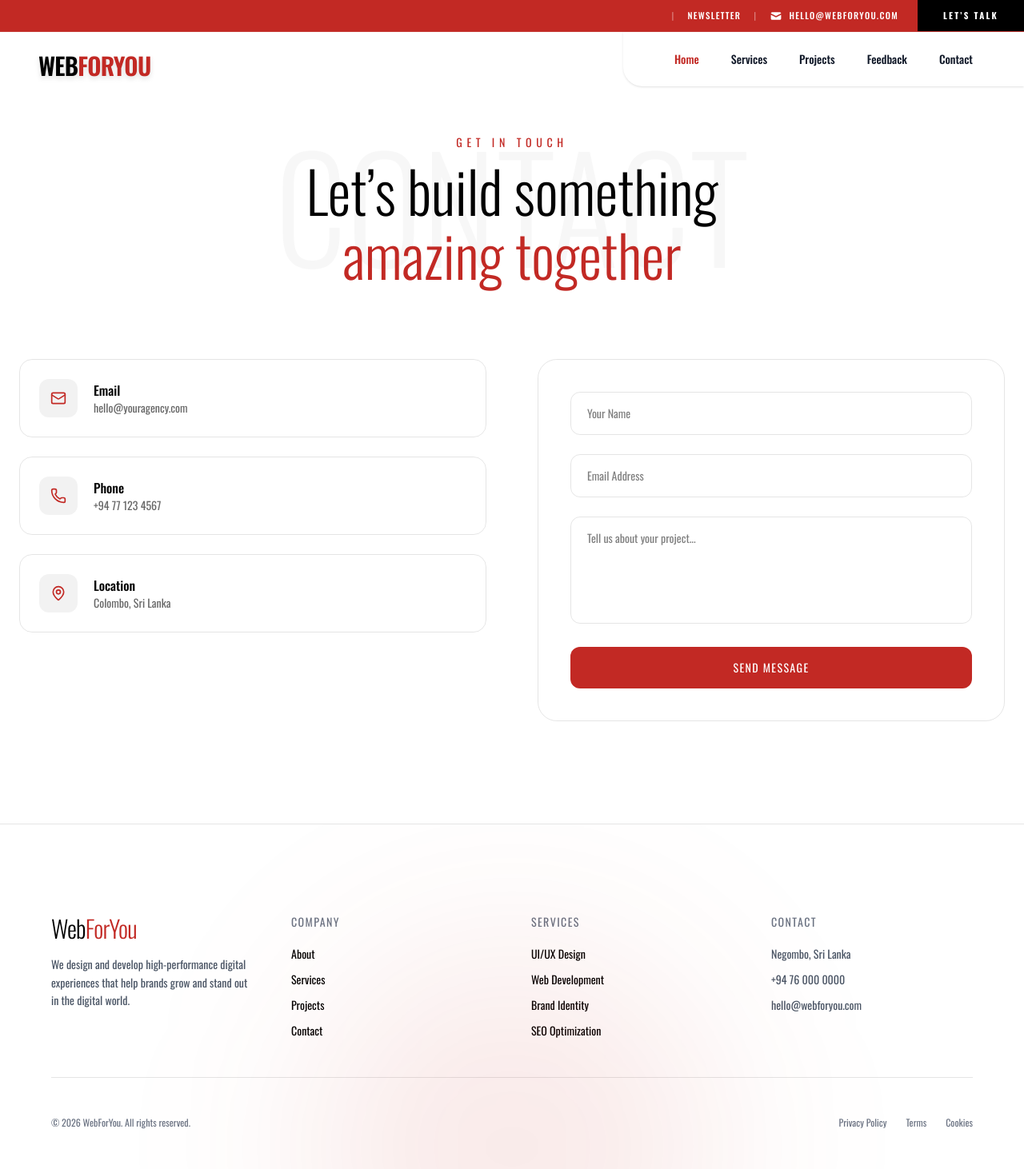
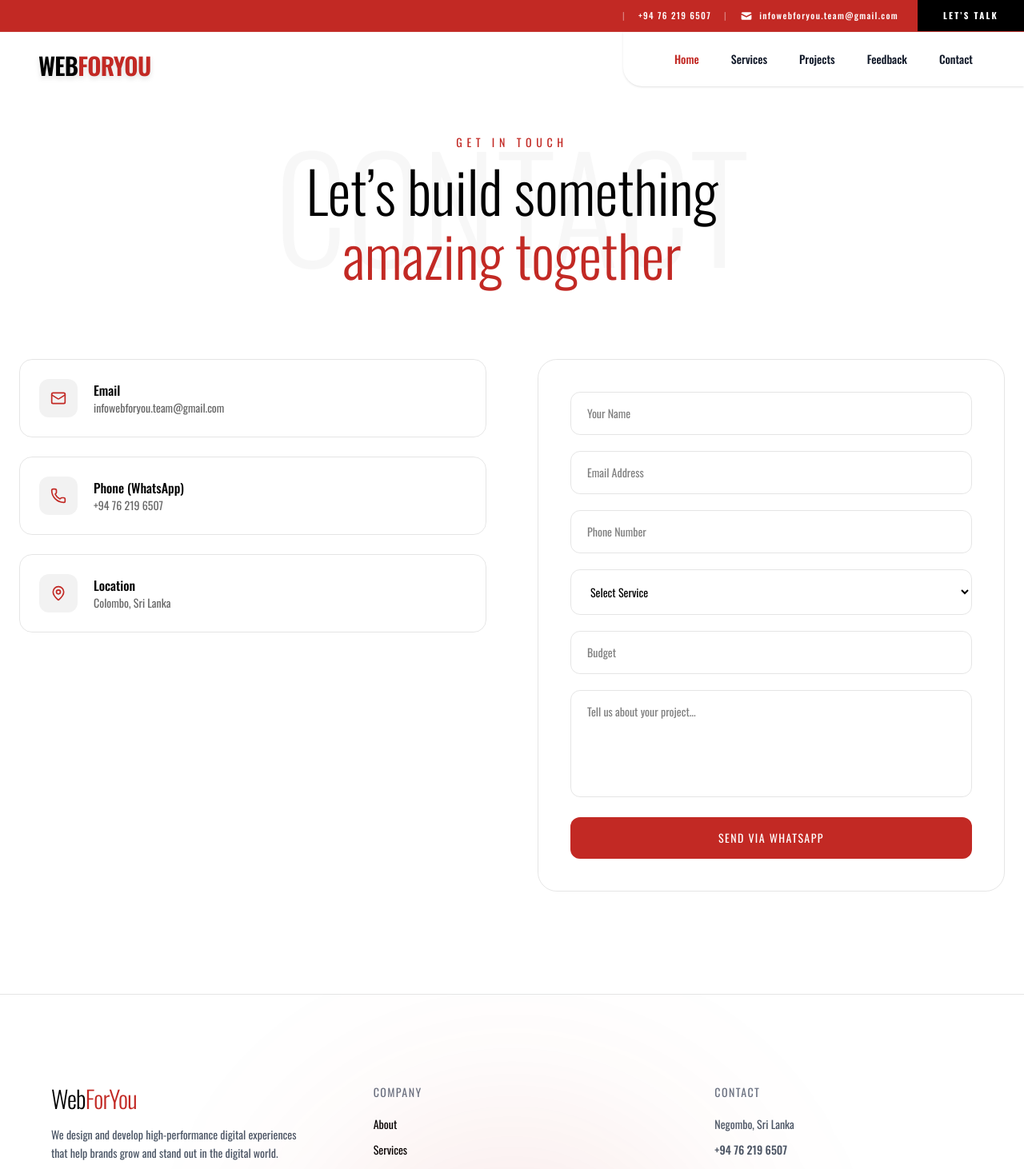
Before and after one commit to iro2002/webforyou, a React (Vite) app: page /contact in a window 1280 px wide. Shown: the top 1462 px of the page at 80% size. Built offline with nearby package versions, Linux system fonts and the light colour scheme; the HTML template or start-up script is replaced by a standard one; a web font is replaced by a local one.

Commit message:
first commit

```diff
--- a/src/components/Album.jsx
+++ b/src/components/Album.jsx
@@ -5,7 +5,7 @@ const faqs = [
   {
     question: "What services do you offer?",
     answer:
-      "We specialize in UI/UX design, full-stack web development, and brand identity design for startups and businesses.",
+      "We specialize in full-stack web development and brand identity design, helping startups and businesses build strong digital experiences",
   },
   {
     question: "How long does a project usually take?",
--- a/src/components/Contact.jsx
+++ b/src/components/Contact.jsx
@@ -1,22 +1,27 @@
 import React, { useState } from "react";
 import { motion } from "framer-motion";
 import { Mail, Phone, MapPin } from "lucide-react";
+
+const WHATSAPP_NUMBER = "94762196507";
 
 const CONTACT_INFO = [
   {
     icon: Mail,
     title: "Email",
-    detail: "hello@youragency.com",
+    detail: "infowebforyou.team@gmail.com",
+    href: "mailto:infowebforyou.team@gmail.com",
   },
   {
     icon: Phone,
-    title: "Phone",
-    detail: "+94 77 123 4567",
+    title: "Phone (WhatsApp)",
+    detail: "+94 76 219 6507",
+    href: "https://wa.me/94762196507",
   },
   {
     icon: MapPin,
     title: "Location",
     detail: "Colombo, Sri Lanka",
+    href: "https://maps.google.com/?q=Colombo,SriLanka",
   },
 ];
 
@@ -25,12 +30,49 @@ const fadeUp = {
   show: { opacity: 1, y: 0 },
 };
 
+const SERVICE_OPTIONS = [
+  "Personal Portfolio Website",
+  "Startup E-Commerce",
+  "Business Landing Page",
+  "Tourism & Travel Websites",
+  "Hotel & Resort Websites",
+  "SEO & Performance",
+  "Other",
+];
+
 const Contact = () => {
   const [formData, setFormData] = useState({
     name: "",
     email: "",
+    phone: "",
+    service: "",
+    budget: "",
     message: "",
   });
+
+  const handleSubmit = (e) => {
+    e.preventDefault();
+
+    const text = `
+📩 New Project Inquiry
+
+👤 Name: ${formData.name}
+📧 Email: ${formData.email}
+📞 Phone: ${formData.phone || "Not provided"}
+
+🧩 Service: ${formData.service}
+💰 Budget: ${formData.budget || "Not specified"}
+
+💬 Message:
+${formData.message}
+    `;
+
+    const whatsappURL = `https://wa.me/${WHATSAPP_NUMBER}?text=${encodeURIComponent(
+      text
+    )}`;
+
+    window.open(whatsappURL, "_blank");
+  };
 
   return (
     <section className="relative bg-white py-32 overflow-hidden">
@@ -44,7 +86,6 @@ const Contact = () => {
 
         {/* HEADER */}
         <div className="text-center max-w-2xl mx-auto mb-24">
-
           <motion.p
             variants={fadeUp}
             initial="hidden"
@@ -54,6 +95,7 @@ const Contact = () => {
           >
             Get In Touch
           </motion.p>
+
           <motion.h2
             variants={fadeUp}
             initial="hidden"
@@ -66,24 +108,24 @@ const Contact = () => {
               amazing together
             </span>
           </motion.h2>
-
         </div>
 
-        {/* GRID */}
         <div className="grid lg:grid-cols-2 gap-16 items-start">
 
           {/* LEFT SIDE */}
           <div className="space-y-6">
-
             {CONTACT_INFO.map((item, i) => (
-              <motion.div
+              <motion.a
                 key={i}
+                href={item.href}
+                target="_blank"
+                rel="noopener noreferrer"
                 variants={fadeUp}
                 initial="hidden"
                 whileInView="show"
                 viewport={{ once: true }}
                 transition={{ delay: i * 0.1 }}
-                className="flex items-center gap-5 border border-black/10 rounded-2xl p-6 hover:border-[#c22924]/40 transition"
+                className="flex items-center gap-5 border border-black/10 rounded-2xl p-6 hover:border-[#c22924]/40 hover:shadow-lg hover:shadow-black/5 transition cursor-pointer"
               >
                 <div className="w-12 h-12 flex items-center justify-center rounded-xl bg-black/5 text-[#c22924]">
                   <item.icon className="w-5 h-5" />
@@ -93,24 +135,24 @@ const Contact = () => {
                   <h4 className="text-black font-medium">{item.title}</h4>
                   <p className="text-black/60 text-sm">{item.detail}</p>
                 </div>
-              </motion.div>
+              </motion.a>
             ))}
-
           </div>
 
-          {/* RIGHT SIDE FORM */}
-          <motion.div
+          {/* FORM */}
+          <motion.form
+            onSubmit={handleSubmit}
             variants={fadeUp}
             initial="hidden"
             whileInView="show"
             viewport={{ once: true }}
-            className="border border-black/10 rounded-3xl p-10"
+            className="border border-black/10 rounded-3xl p-10 space-y-5"
           >
 
-            <div className="space-y-6">
-
+            {/* Name */}
             <input
               type="text"
+              required
               placeholder="Your Name"
               value={formData.name}
               onChange={(e) =>
@@ -119,8 +161,10 @@ const Contact = () => {
               className="w-full border border-black/10 rounded-xl px-5 py-4 text-sm focus:outline-none focus:border-[#c22924]"
             />
 
+            {/* Email */}
             <input
               type="email"
+              required
               placeholder="Email Address"
               value={formData.email}
               onChange={(e) =>
@@ -129,8 +173,49 @@ const Contact = () => {
               className="w-full border border-black/10 rounded-xl px-5 py-4 text-sm focus:outline-none focus:border-[#c22924]"
             />
 
+            {/* Phone (Optional) */}
+            <input
+              type="tel"
+              placeholder="Phone Number"
+              value={formData.phone}
+              onChange={(e) =>
+                setFormData({ ...formData, phone: e.target.value })
+              }
+              className="w-full border border-black/10 rounded-xl px-5 py-4 text-sm focus:outline-none focus:border-[#c22924]"
+            />
+
+            {/* Service */}
+            <select
+              required
+              value={formData.service}
+              onChange={(e) =>
+                setFormData({ ...formData, service: e.target.value })
+              }
+              className="w-full border border-black/10 rounded-xl px-5 py-4 text-sm focus:outline-none focus:border-[#c22924]"
+            >
+              <option value="">Select Service</option>
+              {SERVICE_OPTIONS.map((item, i) => (
+                <option key={i} value={item}>
+                  {item}
+                </option>
+              ))}
+            </select>
+
+            {/* Budget */}
+            <input
+              type="text"
+              placeholder="Budget"
+              value={formData.budget}
+              onChange={(e) =>
+                setFormData({ ...formData, budget: e.target.value })
+              }
+              className="w-full border border-black/10 rounded-xl px-5 py-4 text-sm focus:outline-none focus:border-[#c22924]"
+            />
+
+            {/* Message */}
             <textarea
               rows="5"
+              required
               placeholder="Tell us about your project..."
               value={formData.message}
               onChange={(e) =>
@@ -139,13 +224,15 @@ const Contact = () => {
               className="w-full border border-black/10 rounded-xl px-5 py-4 text-sm focus:outline-none focus:border-[#c22924] resize-none"
             />
 
-              <button className="w-full bg-[#c22924] text-white py-4 rounded-xl text-sm tracking-widest uppercase hover:opacity-90 transition">
-                Send Message
+            {/* Submit */}
+            <button
+              type="submit"
+              className="w-full bg-[#c22924] text-white py-4 rounded-xl text-sm tracking-widest uppercase hover:opacity-90 transition"
+            >
+              Send via WhatsApp
             </button>
 
-            </div>
-
-          </motion.div>
+          </motion.form>
 
         </div>
       </div>
--- a/src/components/Footer.jsx
+++ b/src/components/Footer.jsx
@@ -8,7 +8,7 @@ const Footer = () => {
       <div className="max-w-7xl mx-auto px-6 md:px-16 py-20 md:py-28">
 
         {/* TOP SECTION */}
-        <div className="grid grid-cols-1 md:grid-cols-4 gap-12">
+        <div className="grid grid-cols-1 md:grid-cols-3 gap-14 items-start">
 
           {/* BRAND */}
           <motion.div
@@ -16,12 +16,13 @@ const Footer = () => {
             whileInView={{ opacity: 1, y: 0 }}
             viewport={{ once: true }}
             transition={{ duration: 0.7 }}
+            className="md:pr-6"
           >
             <h2 className="text-3xl font-light tracking-tight">
               Web<span className="text-[#c22924]">ForYou</span>
             </h2>
 
-            <p className="mt-4 text-gray-600 text-sm leading-relaxed">
+            <p className="mt-4 text-gray-600 text-sm leading-relaxed max-w-sm">
               We design and develop high-performance digital experiences
               that help brands grow and stand out in the digital world.
             </p>
@@ -46,31 +47,13 @@ const Footer = () => {
             </ul>
           </motion.div>
 
-          {/* SERVICES */}
-          <motion.div
-            initial={{ opacity: 0, y: 30 }}
-            whileInView={{ opacity: 1, y: 0 }}
-            viewport={{ once: true }}
-            transition={{ duration: 0.9 }}
-          >
-            <h3 className="text-sm uppercase tracking-widest text-gray-500">
-              Services
-            </h3>
-
-            <ul className="mt-5 space-y-3 text-sm">
-              <li className="hover:text-[#c22924] transition">UI/UX Design</li>
-              <li className="hover:text-[#c22924] transition">Web Development</li>
-              <li className="hover:text-[#c22924] transition">Brand Identity</li>
-              <li className="hover:text-[#c22924] transition">SEO Optimization</li>
-            </ul>
-          </motion.div>
-
           {/* CONTACT */}
           <motion.div
             initial={{ opacity: 0, y: 30 }}
             whileInView={{ opacity: 1, y: 0 }}
             viewport={{ once: true }}
             transition={{ duration: 1 }}
+            className="md:pl-6"
           >
             <h3 className="text-sm uppercase tracking-widest text-gray-500">
               Contact
@@ -78,8 +61,26 @@ const Footer = () => {
 
             <div className="mt-5 space-y-3 text-sm text-gray-600">
               <p>Negombo, Sri Lanka</p>
-              <p>+94 76 000 0000</p>
-              <p>hello@webforyou.com</p>
+
+              <p>
+                <a
+                  href="https://wa.me/94762196507"
+                  target="_blank"
+                  rel="noopener noreferrer"
+                  className="hover:text-[#c22924] transition font-medium"
+                >
+                  +94 76 219 6507
+                </a>
+              </p>
+
+              <p>
+                <a
+                  href="mailto:infowebforyou.team@gmail.com"
+                  className="hover:text-[#c22924] transition font-medium"
+                >
+                  infowebforyou.team@gmail.com
+                </a>
+              </p>
             </div>
           </motion.div>
         </div>
@@ -100,10 +101,9 @@ const Footer = () => {
             <span className="hover:text-[#c22924] cursor-pointer transition">Cookies</span>
           </div>
         </div>
-
       </div>
 
-      {/* FLOATING RED GLOW EFFECT */}
+      {/* FLOATING GLOW */}
       <div className="absolute -bottom-40 left-1/2 -translate-x-1/2 w-[500px] h-[500px] bg-[#c22924]/10 blur-[120px] rounded-full" />
     </footer>
   );
--- a/src/components/Gallery.jsx
+++ b/src/components/Gallery.jsx
@@ -54,7 +54,7 @@ const CustomerFeedback = () => {
 
   return (
     <section
-      id="about"
+      id="feedback"
       className="relative py-20 text-black overflow-hidden"
       style={{
         backgroundImage: `url(${bgImage})`,
--- a/src/components/Header.jsx
+++ b/src/components/Header.jsx
@@ -26,14 +26,14 @@ const Header = () => {
 
           <span className="text-white/40">|</span>
 
-          <a href="#newsletter" className="hover:opacity-80 uppercase transition">
-            Newsletter
+          <a className="hover:opacity-80 uppercase transition">
+            +94 76 219 6507
           </a>
           <span className="text-white/40">|</span>
 
           <a
-            href="mailto:hello@webforyou.com"
-            className="flex items-center gap-2 hover:opacity-80 uppercase transition"
+            href="mailto:infowebforyou.team@gmail.com"
+            className="flex items-center gap-2 hover:opacity-80 transition"
           >
             <svg
               xmlns="http://www.w3.org/2000/svg"
@@ -44,20 +44,21 @@ const Header = () => {
               <path d="M2.003 5.884L10 9.882l7.997-3.998A2 2 0 0016 4H4a2 2 0 00-1.997 1.884z" />
               <path d="M18 8.118l-8 4-8-4V14a2 2 0 002 2h12a2 2 0 002-2V8.118z" />
             </svg>
-            hello@webforyou.com
+            infowebforyou.team@gmail.com
           </a>
         </div>
 
-        <Link to="/contact" className="flex items-center h-full px-8 bg-black text-white text-[11px] font-bold tracking-[0.2em] uppercase hover:bg-white hover:text-black transition-all">
+        <a href="https://wa.me/94762196507" target="_blank" rel="noopener noreferrer" className="flex items-center h-full px-8 bg-black text-white text-[11px] font-bold tracking-[0.2em] uppercase hover:bg-white hover:text-black transition-all">
           Let’s Talk
-        </Link>
+        </a>
       </div>
 
       {/* MAIN NAV AREA (Transparent background wrapper) */}
       <div className="w-full flex items-start justify-between">
 
         {/* LOGO LEFT (No Background, completely separate) */}
-        <div
+        <Link
+          to="/"
           className={`pointer-events-auto flex items-center gap-2 cursor-pointer transition-all duration-300 pl-6 md:pl-12 ${scrolled ? "mt-4" : "mt-6"
             }`}
         >
@@ -67,7 +68,7 @@ const Header = () => {
             <span className="text-black">WEB</span>
             <span className="text-[#c22924]">FORYOU</span>
           </div>
-        </div>
+        </Link>
 
         {/* DESKTOP NAV (Right Half Only, White Background) */}
         <nav
@@ -159,9 +160,9 @@ const Header = () => {
                 );
               })}
 
-              <Link to="/contact" onClick={() => setMenuOpen(false)} className="mt-10 flex justify-center items-center bg-[#c22924] text-white py-5 rounded-full font-bold uppercase w-full text-xs hover:bg-black transition">
+              <a href="https://wa.me/94762196507" target="_blank" rel="noopener noreferrer" onClick={() => setMenuOpen(false)} className="mt-10 flex justify-center items-center bg-[#c22924] text-white py-5 rounded-full font-bold uppercase w-full text-xs hover:bg-black transition">
                 Let’s Talk
-              </Link>
+              </a>
             </div>
           </motion.div>
         )}
--- a/src/components/Price.jsx
+++ b/src/components/Price.jsx
@@ -36,15 +36,16 @@ const plans = [
   {
     id: 3,
     name: "Enterprise",
-    price: "LKR 59,000",
+    price: "LKR 69,000",
     desc: "Complete digital solution for large-scale businesses and platforms.",
     features: [
       "Modern Design",
       "Full Stack Development",
       "Free Domain (1 Year)",
       "SSL Certificate Included",
-      "Hosting Setup (1 Months Free)",
+      "Hosting Setup (1 Months Free/For 1 Year additional LKR 25,000)",
       "Priority Support",
+      "Payment Gateway Integration",
     ],
   },
 ];
--- a/src/components/Process.jsx
+++ b/src/components/Process.jsx
@@ -9,27 +9,33 @@ const fadeUp = {
 const processSteps = [
   {
     number: "01",
-    title: "Discovery",
+    title: "Get Requirements",
     description:
-      "We understand your brand, goals, and audience to build a strong foundation.",
+      "We understand what you need and plan the project step by step.",
   },
   {
     number: "02",
-    title: "Design",
+    title: "Build Basic Version",
     description:
-      "Clean, modern UI/UX design focused on clarity, usability, and aesthetics.",
+      "We create a simple working version of your website so you can see the idea.",
   },
   {
     number: "03",
-    title: "Development",
+    title: "Deployment",
     description:
-      "High-performance websites built with modern technologies and smooth interactions.",
+      "We put your website online so it can be accessed from anywhere.",
   },
   {
     number: "04",
-    title: "Launch",
+    title: "Get Feedback",
     description:
-      "Testing, optimization, and deployment to ensure everything runs perfectly.",
+      "You review the website and tell us what to improve or change.",
+  },
+  {
+    number: "05",
+    title: "Final Update",
+    description:
+      "We fix everything based on feedback and deliver the final version.",
   },
 ];
 
@@ -54,7 +60,7 @@ const Process = () => {
             transition={{ duration: 0.5 }}
             className="uppercase tracking-[0.45em] text-black/50 text-sm mb-6"
           >
-            Our Process
+            How We Work
           </motion.p>
 
           <motion.h2
@@ -67,7 +73,7 @@ const Process = () => {
           >
             Simple steps
             <span className="block mt-3 text-[#c22924]">
-              that deliver results
+              from idea to reality
             </span>
           </motion.h2>
         </div>
@@ -104,7 +110,6 @@ const Process = () => {
                   {step.description}
                 </p>
 
-                {/* LINE ANIMATION */}
                 <div className="w-0 h-[2px] bg-[#c22924] group-hover:w-40 transition-all duration-500" />
               </div>
 
```
Also changed, not shown: src/components/LetsTalk.jsx (+5 -5 lines). Lines whose indentation alone changed are shown as unchanged.
